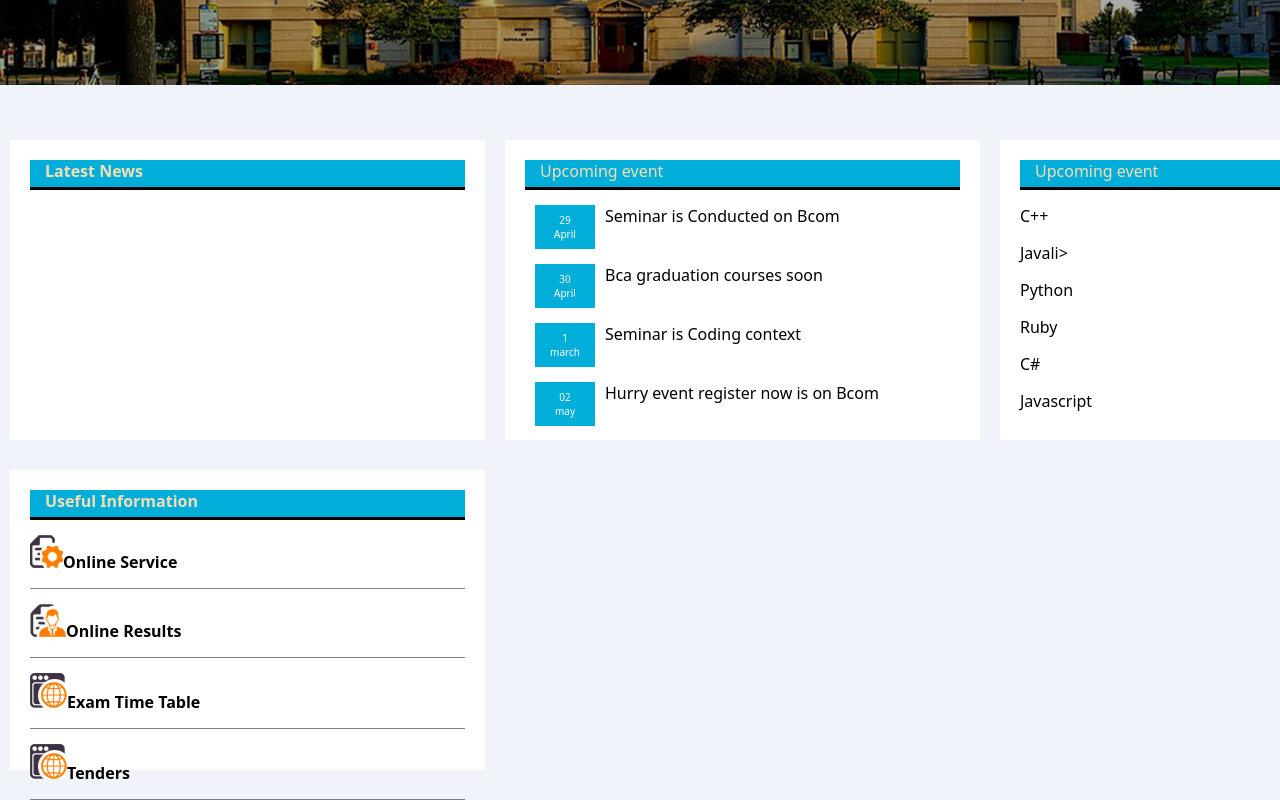
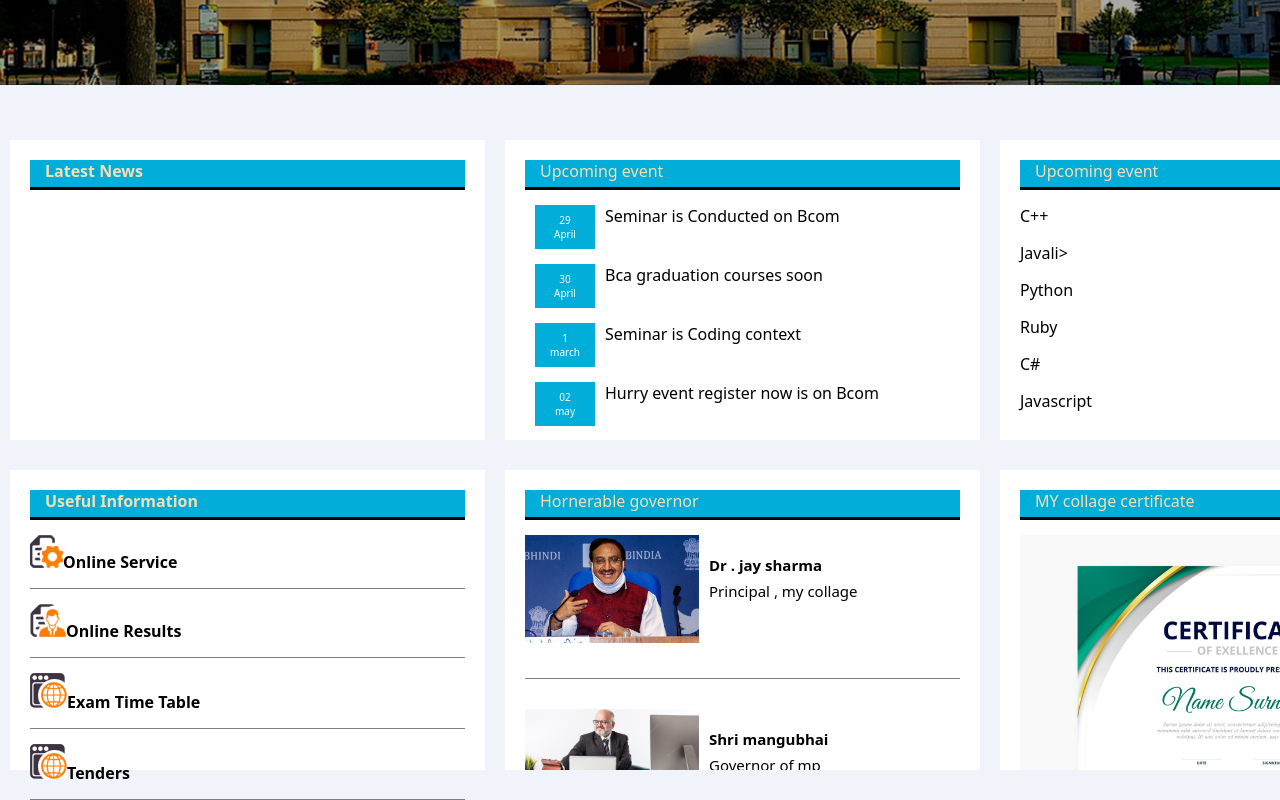
Before and after one commit to vibhor9684/my-coachng-website, a plain HTML site: page index.html in a window 1280 px wide. Shown: the part 412-1212 px from the top of the page. Drawn offline with Linux system fonts and the light colour scheme.

Commit message:
more section added

```diff
--- a/css/style.css
+++ b/css/style.css
@@ -137,6 +137,7 @@ margin-right: 10px;
     padding: 20px;
     height: 300px;
     margin-bottom: 30px;
+    overflow: hidden;
 }
 .notice-board-list{
 padding: 0px;
@@ -170,3 +171,69 @@ padding-bottom: 15px;
     color: black;
     font-weight: bold;
 }
+.governor-name{
+width: 100%;
+}
+.governor-designation{
+
+}
+.governor-img{
+
+}
+.width-40{
+    width: 40%;
+    float: left;
+}
+.width-60{
+width: 60%;
+float: left;
+}
+.gov-sec-style{
+    margin-bottom: 30px;
+    border-bottom: 1px solid gray;
+    padding-bottom: 30px;
+
+}
+.governor-name{
+font-size: 15px;
+color: black;
+font-weight: bold;
+padding-left: 10px;
+margin-top: 20px;
+}
+.governor-designation{
+    font-size: 15px;
+    color: black;
+    padding-left: 10px;
+    margin-top: 6px;
+}
+.governor-img{
+    width: 100%;
+}
+.width-40{
+    width: 40%;
+    float: left;
+}
+.width-60{
+    width: 60%;
+    float: left;
+}
+
+.about-us{
+    margin-left: 10px;
+    margin-right: 10px;
+    background-color: white;
+    padding: 20px;
+    height: 300px;
+    margin-bottom: 30px;
+    overflow: hidden;
+}
+.certificate{
+    margin-left: 10px;
+    margin-right: 10px;
+    background-color: white;
+    padding: 20px;
+    height: 300px;
+    margin-bottom: 30px;
+    overflow: hidden;
+}
--- a/index.html
+++ b/index.html
@@ -108,7 +108,6 @@
                         <div class="out-principal">
                             <div class="heading-sect">
                                 <h3 class="head-title">Useful Information</h3>
-
                             </div>
                             <ul class="useful-info-ul">
                                 <li><a href="#"><img src="./image/info-list-img1.png" alt="">Online Service </a></li>
@@ -118,8 +117,49 @@
                             </ul>
                         </div>
                     </div>
+
+
+                    <div class="width-33">
+                        <div class="about-us">
+                            <div class="heading-sect">
+                                <div class="head-title">Hornerable governor </div>
+                            </div>
+                            <div class="width-100 gov-sec-style">
+                                <div class="width-40">
+                                    <img src="./image/governor-img.jpg" alt="" class="governor-img">
+                                </div>
+                                <div class="width-60">
+                                    <p class="governor-name">Dr . jay sharma</p>
+                                    <p class="governor-designation">Principal , my collage</p>
+                                </div>
+
+
+                            </div>
+                            <div class="width-40">
+                                <img src="./image/principal-img.jpg" alt="" class="governor-img">
+                            </div>
+                            <div class="width-60">
+                                <p class="governor-name">Shri mangubhai </p>
+                                <p class="governor-designation">Governor of mp</p>
+                            </div>
+
+                        </div>
+                    </div>
+
+                    <div class="width-33">
+                        <div class="certificate">
+                            <div class="heading-sect">
+                                <div class="head-title">MY collage certificate</div>
+                            </div>
+                            <img src="./image/my-certificate.jpg" alt="" class="width-100">
+                        </div>
+                    </div>
+
+
+
                 </div>
             </div>
+
 
 
 
```
Also changed, not shown: image/governor-img.jpg (added), image/my-certificate.jpg (added), image/principal-img.jpg (added).
